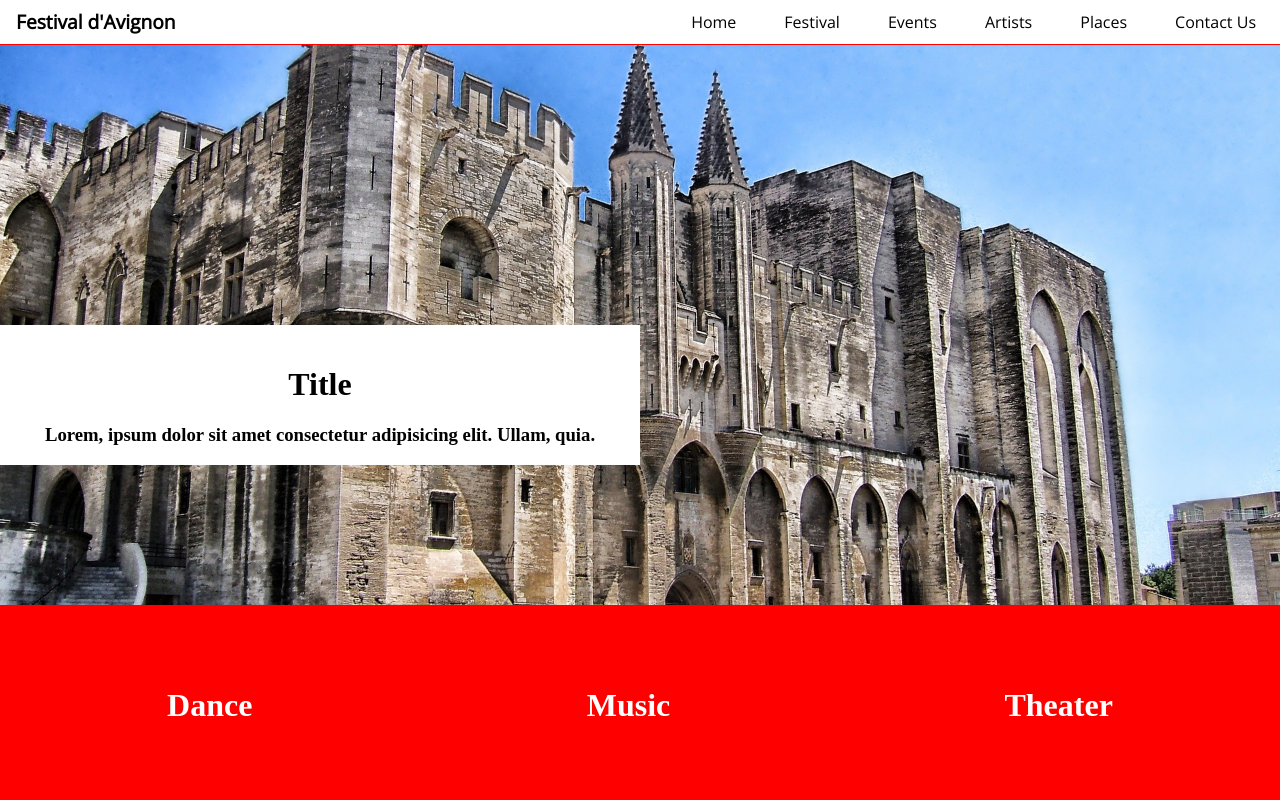
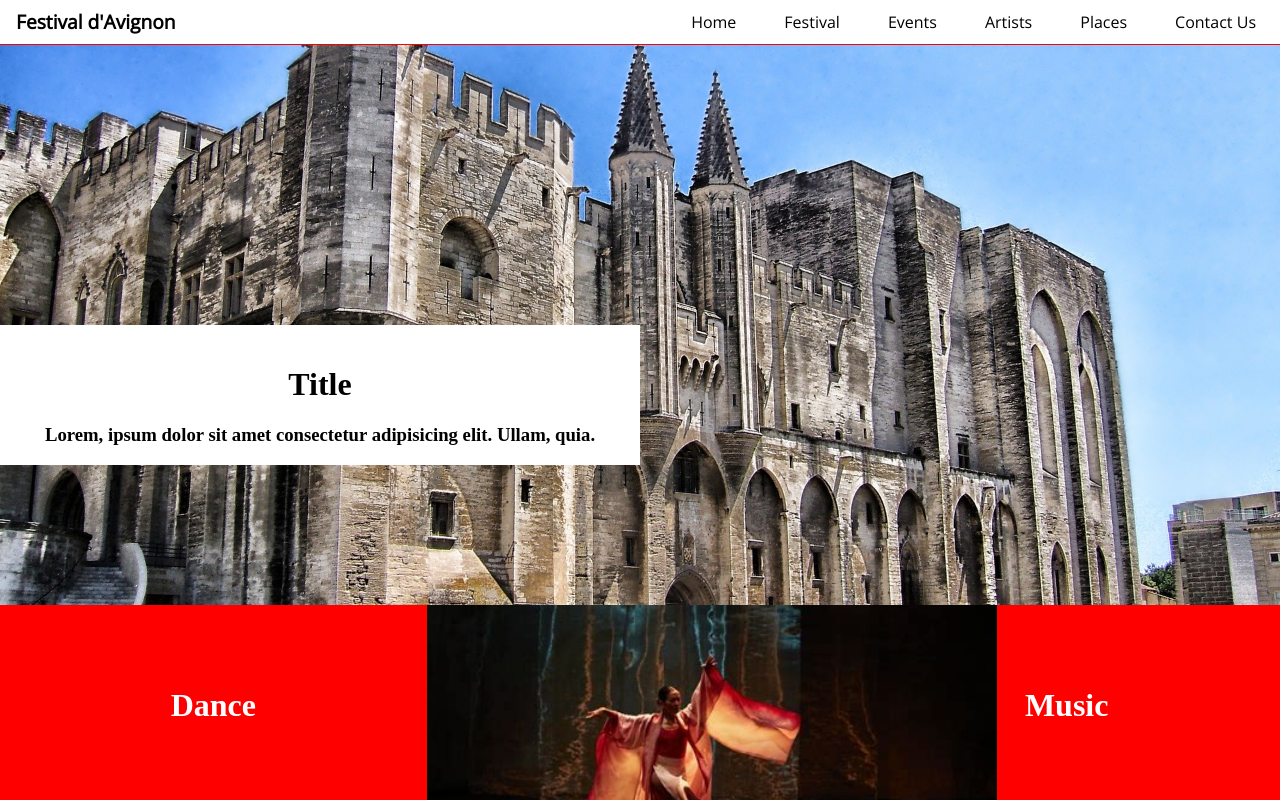
Before and after one commit to AndreaPrati98/Polimi--Hypermedia---project, a Nuxt app: page /artists in a window 1280 px wide. Shown: the top 800 px of the page. Built offline with nearby package versions, Linux system fonts and the light colour scheme; a web font is replaced by a local one.

Commit message:
minor changes, and actually the changes in index.vue will be thrown away shortly anyway

```diff
--- a/pages/artists/index.vue
+++ b/pages/artists/index.vue
@@ -12,8 +12,8 @@
           <h1>Theater</h1>
         </div>
         <!-- TODO: loop through all artists -->
-        <!--artist-icon class = "dance" artistName="Dancer 1" imageName="dance2.jpg"/>
-        <artist-icon class = "music" artistName="Musician 1" imageName="music1.jpg"/-->
+        <artist-icon class = "dance" artistName="Dancer 1" imageName="dance2.jpg"/>
+        <!--artist-icon class = "music" artistName="Musician 1" imageName="music1.jpg"/-->
 
     </div>
     <footer />
@@ -36,8 +36,9 @@ export default {
 .flex-container {
   display: grid;
   flex-direction: column;
-  grid-template-columns: auto auto auto;
-  grid-auto-flow: column;
+  grid-template-columns: repeat(3, minmax(0, 1fr));
+  /*grid-auto-flow: column;*/
+  justify-content: space-between;
 }
 
 /* Intention is to fill up the remainder of the bottom of the window with the title box when you
@@ -53,12 +54,17 @@ export default {
 
 .dance {
   order: 1;
+  flex-direction: column;
 }
 .music {
   order: 2;
+  flex-direction: column;
+
 }
 .theater {
   order: 3;
+  flex-direction: column;
+
 }
 
 
--- a/pages/artists/index2.vue
+++ b/pages/artists/index2.vue
@@ -73,7 +73,6 @@
           <div class="shade-placeholder"></div>
         </div>
       </div>
-    </div>
     </div>
     <footer />
   </section>
```
